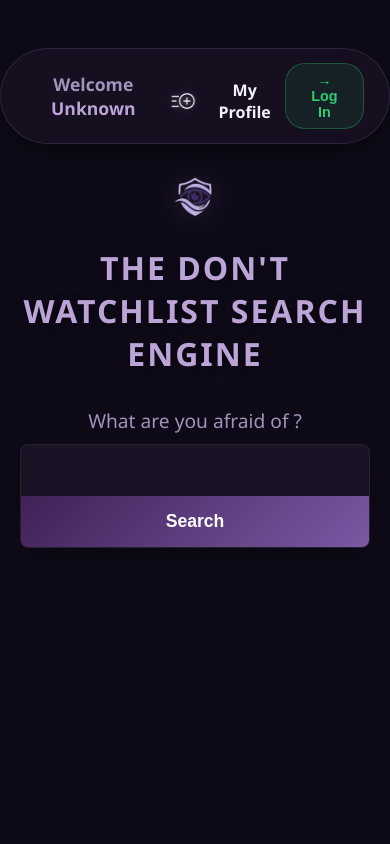
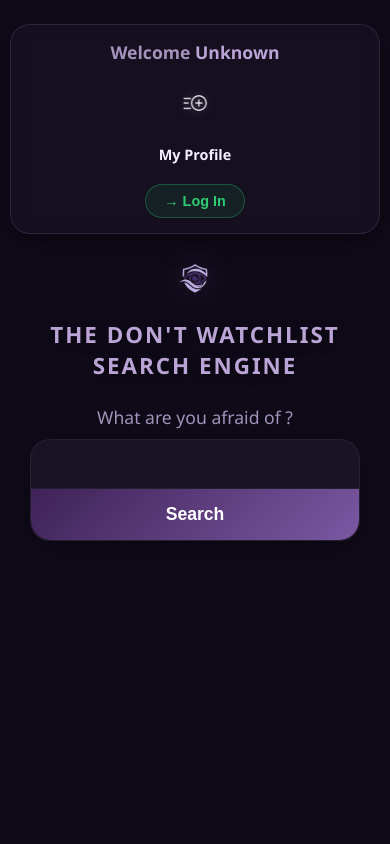
Before and after one commit to Master1-mathura/Projet_DWL, a PHP site: page /MoteurRecherche.php in a window 390 px wide. Run offline with PHP 8.4, Linux system fonts and the light colour scheme.

Commit message:
style : Changement de style pour la page Recherche pour un support mobile

```diff
--- a/DWL_PP/siteweb/assets/css/search.css
+++ b/DWL_PP/siteweb/assets/css/search.css
@@ -505,31 +505,6 @@ h1 {
     background: white;
 }
 
-/* --- Responsive pour mobile --- */
-@media (max-width: 768px) {
-    .modal-layout {
-        flex-direction: column; /* On empile sur petit écran */
-    }
-
-    .modal-poster-side {
-        width: 100%;
-        height: 250px; /* Hauteur fixe pour l'image sur mobile */
-    }
-
-    .modal-poster-side img {
-        object-position: top; /* Garde le haut de l'affiche visible */
-    }
-
-    .modal-info-side {
-        width: 100%;
-        padding: 30px 20px;
-    }
-
-    #box-title {
-        font-size: 1.8rem;
-    }
-}
-
 
 /* =========================================
    FEAR LOADER ANIMATION
@@ -600,27 +575,158 @@ h1 {
 }
 
 /* =========================================
-   RESPONSIVE
+   📱 MOBILE RESPONSIVE DESIGN (UI/UX Optimisé)
    ========================================= */
-@media (max-width: 600px) {
-    .watchlist-link {
-        position: static;
-        transform: none;
-        margin-top: 10px;
+
+@media (max-width: 768px) {
+    /* --- 1. Global & Typographie --- */
+    body {
+        padding: 0 10px; /* Donne un peu d'air sur les côtés de l'écran */
     }
+
+    .main-header {
+        margin-top: 1.5rem;
+        margin-bottom: 1.5rem;
+    }
+
+    .main-logo {
+        width: 90px; /* Logo légèrement plus compact */
+    }
+
+    h1 {
+        font-size: 1.4rem; /* Titre principal plus adapté aux petits écrans */
+    }
+
+    /* --- 2. Navigation Bar --- */
+    .nav {
+        flex-wrap: wrap; /* Permet aux éléments de passer à la ligne naturellement */
+        justify-content: center;
+        gap: 12px;
+        padding: 15px;
+        border-radius: 20px;
+    }
+
+    .nav h1 {
+        width: 100%; /* Isole le message de bienvenue sur sa propre ligne */
+        text-align: center;
+        font-size: 1.1rem;
+        margin-bottom: 5px;
+    }
+
+    .watchlist-link p {
+        font-size: 0.9rem; /* Réduit un peu le texte "My Profile" */
+    }
+
+    /* --- 3. Barre de Recherche --- */
+    .search-form label {
+        font-size: 1.1rem;
+    }
+
     .search-group {
-        flex-direction: column;
-        border-radius: var(--radius-md);
+        flex-direction: column; /* Superpose l'input et le bouton */
+        border-radius: 20px;
     }
+
+    .search-group input {
+        font-size: 16px !important; /* ⚠️ OBLIGATOIRE : Empêche l'iPhone de zoomer automatiquement au clic */
+        padding: 15px;
+        text-align: center; /* Centre le texte tapé sur mobile */
+        border-bottom: 1px solid rgba(255, 255, 255, 0.05); /* Séparation discrète */
+    }
+
     .search-group button {
         padding: 15px;
+        width: 100%; /* Bouton large, parfait pour le pouce */
+        border-radius: 0 0 20px 20px;
     }
+
+    /* --- 4. Liste des Résultats --- */
+    .results-container {
+        padding-bottom: 30px; /* Espace en bas de page */
+    }
+
     .color-bar {
+        flex-direction: column; /* Empile l'ID, le Titre et le Score */
+        gap: 8px;
+        padding: 15px;
+        text-align: center;
+    }
+
+    .open-btn {
+        min-height: 50px; /* Assure une excellente "Touch Target" pour les gros doigts */
+    }
+
+    .film-title {
+        font-size: 1.05rem;
+    }
+
+    /* --- 5. Fenêtre Modale (Détails du Film) --- */
+    .premium-modal {
+        width: 95%; /* Prend presque tout l'écran */
+        max-height: 85vh; /* Ne dépasse jamais 85% de la hauteur de l'écran */
+        display: flex;
         flex-direction: column;
-        text-align: center;
-        gap: 5px;
+        border-radius: 20px;
+        overflow-y: auto; /* ⚠️ CRUCIAL : Permet de scroller DANS la modale si le texte est long */
     }
-    .film-score {
-        margin: 5px 0;
+
+    .modal-layout {
+        flex-direction: column;
+    }
+
+    .modal-poster-side {
+        width: 100%;
+        height: 220px; /* Hauteur fixe pour l'image en entête */
+        flex-shrink: 0;
+    }
+
+    .modal-info-side {
+        width: 100%;
+        padding: 20px 15px; /* Marges internes réduites pour maximiser l'espace texte */
+    }
+
+    .close-btn {
+        top: 10px;
+        right: 10px;
+        background: rgba(0, 0, 0, 0.6); /* Fond plus sombre pour contraster avec l'image du film */
+        backdrop-filter: blur(5px);
+    }
+
+    #box-title {
+        font-size: 1.6rem;
+        margin-bottom: 10px;
+    }
+
+    #box-synposis {
+        font-size: 0.95rem;
+        line-height: 1.5;
+        margin-bottom: 25px;
+    }
+
+    .premium-add-btn {
+        width: 100%; /* Bouton d'ajout pleine largeur */
+        justify-content: center;
+        padding: 15px;
+    }
+
+    /* --- 6. Loader Animation --- */
+    .loader-posters {
+        flex-wrap: wrap; /* Si l'écran est minuscule, les posters passent à la ligne au lieu d'être écrasés */
+    }
+
+    .fear-poster {
+        width: 70px;
+        height: 105px;
     }
 }
+
+/* Optimisation extrême pour les tous petits téléphones (ex: iPhone SE) */
+@media (max-width: 400px) {
+    .nav {
+        flex-direction: column; /* Tout s'empile proprement */
+    }
+
+    .btn-login, .btn-logout {
+        width: 100%;
+    }
+}
```
